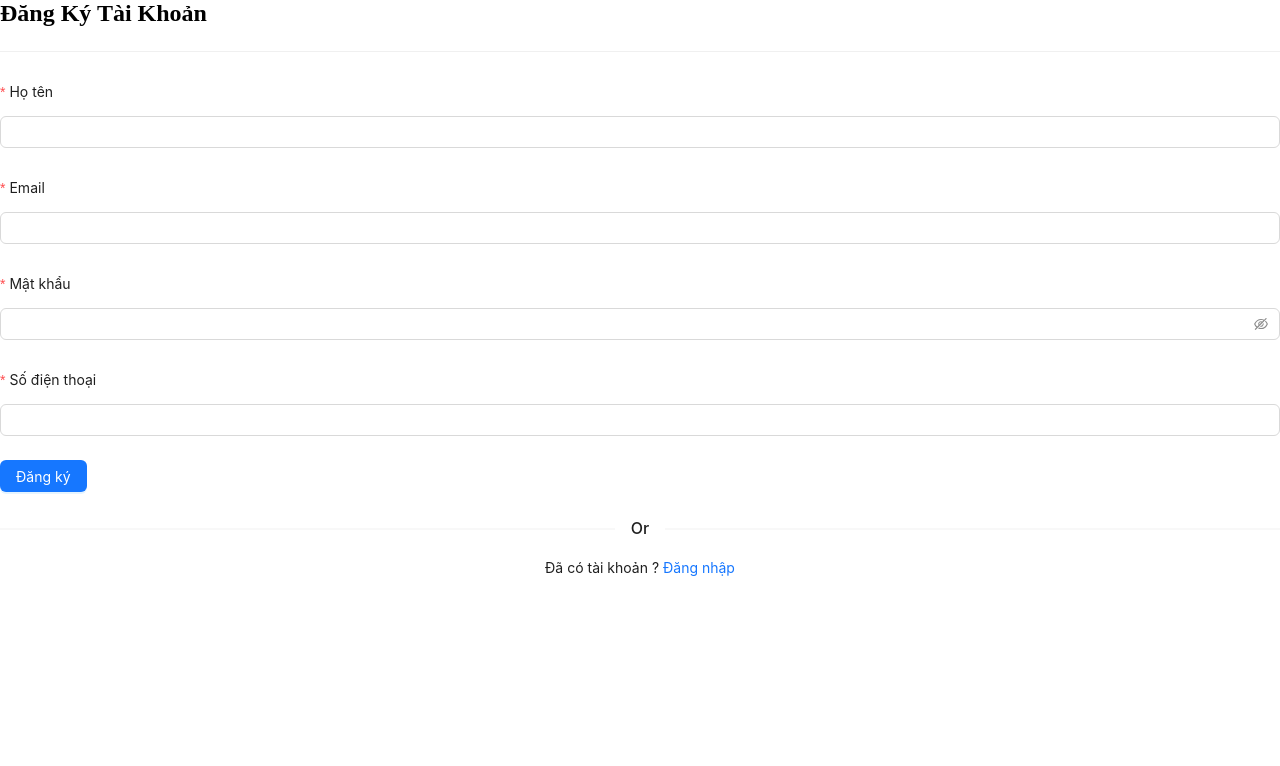
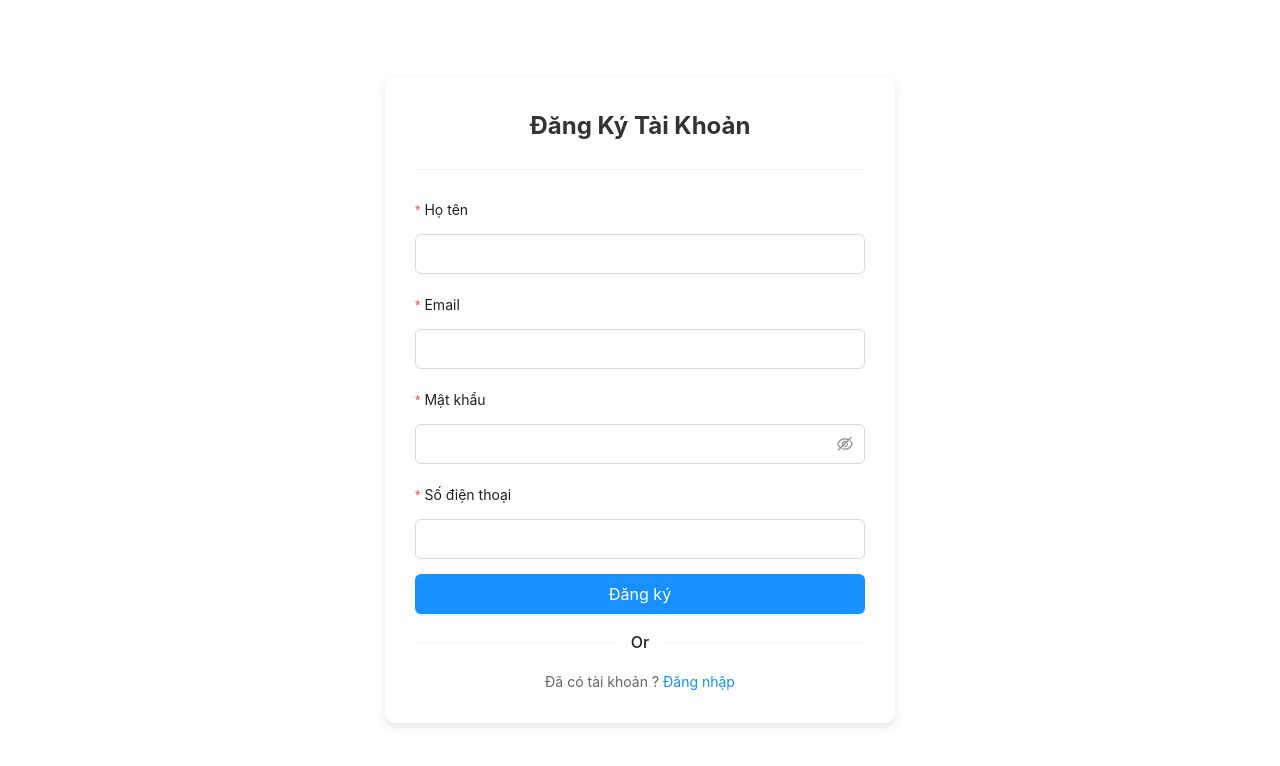
Before and after one commit to BaoAnNguyen1903/Antin-Book-Store-FE-ReactTS, a React (Vite) app: page /register in a window 1280 px wide. Shown: the top 766 px of the page. Built offline with nearby package versions, Linux system fonts and the light colour scheme.

Commit message:
Chức năng register (error???)

```diff
--- a/src/main.tsx
+++ b/src/main.tsx
@@ -11,6 +11,7 @@ import LoginPage from 'pages/client/auth/login';
 import RegisterPage from 'pages/client/auth/register';
 import "styles/glocal.scss";
 import HomePage from './pages/client/home';
+import { App } from 'antd';
 
 const router = createBrowserRouter([
   {
@@ -43,6 +44,8 @@ const router = createBrowserRouter([
 
 createRoot(document.getElementById('root')!).render(
   <StrictMode>
-    <RouterProvider router={router} />
+    <App>
+      <RouterProvider router={router} />
+    </App>
   </StrictMode>,
 )
--- a/src/pages/client/auth/register.scss
+++ b/src/pages/client/auth/register.scss
@@ -0,0 +1,60 @@
+.register-page {
+    display: flex;
+    justify-content: center;
+    align-items: center;
+    height: 100vh;
+
+    .main {
+        width: 100%;
+        max-width: 450px;
+        background: #fff;
+        padding: 30px;
+        border-radius: 10px;
+        box-shadow: 0 4px 10px rgba(0, 0, 0, 0.1);
+
+        .heading {
+            text-align: center;
+
+            .text-large {
+                font-size: 24px;
+                font-weight: bold;
+                color: #333;
+            }
+        }
+
+        .ant-form {
+            .ant-form-item {
+                margin-bottom: 15px;
+            }
+
+            .ant-input,
+            .ant-input-password {
+                height: 40px;
+                font-size: 16px;
+            }
+
+            .ant-btn-primary {
+                width: 100%;
+                height: 40px;
+                font-size: 16px;
+                background: #1890ff;
+                border: none;
+                &:hover {
+                    background: #40a9ff;
+                }
+            }
+        }
+
+        .text-normal {
+            font-size: 14px;
+            color: #666;
+        }
+
+        a {
+            color: #1890ff;
+            &:hover {
+                text-decoration: underline;
+            }
+        }
+    }
+}
--- a/src/pages/client/auth/register.tsx
+++ b/src/pages/client/auth/register.tsx
@@ -1,20 +1,38 @@
 import type { FormProps } from 'antd';
 import { Button, Divider, Form, Input } from 'antd';
 import { useState } from 'react';
-import { Link } from 'react-router-dom';
+import { Link, useNavigate } from 'react-router-dom';
+import './register.scss'
+import { registerAPI } from '@/services/api';
+import { App } from 'antd';
 
 type FieldType = {
-    fullName?: string;
-    email?: string;
-    password?: string;
-    phone?: string;
+    fullName: string;
+    email: string;
+    password: string;
+    phone: string;
 };
 
 const RegisterPage = () => {
     const [isSubmit, setIsSubmit] = useState(false); // trạng thái loading
+    const { message } = App.useApp();
+    const navigate = useNavigate();
 
     const onFinish: FormProps<FieldType>['onFinish'] = async (values) => {
-        console.log(values);
+        setIsSubmit(true);
+        const {fullName, email, password, phone} = values;
+        const res = await registerAPI(fullName, email, password, phone);
+        console.log(">>>check res: ", res)
+        console.log(">>>type of res: ", typeof res)
+        if (res.data) {
+            //success
+            message.success("Đăng ký tài khoản thành công");
+            navigate("/login")
+        } else {
+            //error
+            message.error(res.message);
+        }
+        setIsSubmit(false);
     };
 
     return (
--- a/src/services/api.ts
+++ b/src/services/api.ts
@@ -4,3 +4,8 @@ export const loginAPI = (username: string, password: string) => {
     const urlBackend = "api/v1/auth/login"
     return axios.post<IBackendRes<ILogin>>(urlBackend, {username, password})
 }
+
+export const registerAPI = (fullName: string, email: string, password: string, phone: string) => {
+    const urlBackend = "api/v1/user/register"
+    return axios.post<IBackendRes<IRegister>>(urlBackend, {fullName, email, password, phone})
+}
--- a/src/services/axios.customize.ts
+++ b/src/services/axios.customize.ts
@@ -23,7 +23,7 @@ instance.interceptors.response.use(function (response) {
   }, function (error) {
     // Any status codes that falls outside the range of 2xx cause this function to trigger
     // Do something with response error
-    if (error & error.response && error.response.data){
+    if (error && error.response && error.response.data){
       return error.response.data;
     }
     return Promise.reject(error);
--- a/src/types/global.d.ts
+++ b/src/types/global.d.ts
@@ -29,4 +29,10 @@ declare global {
             id: string
         }
     }
+
+    interface IRegister {
+        _id: string;
+        email: string;
+        fullName: string;
+    }
 }
```
